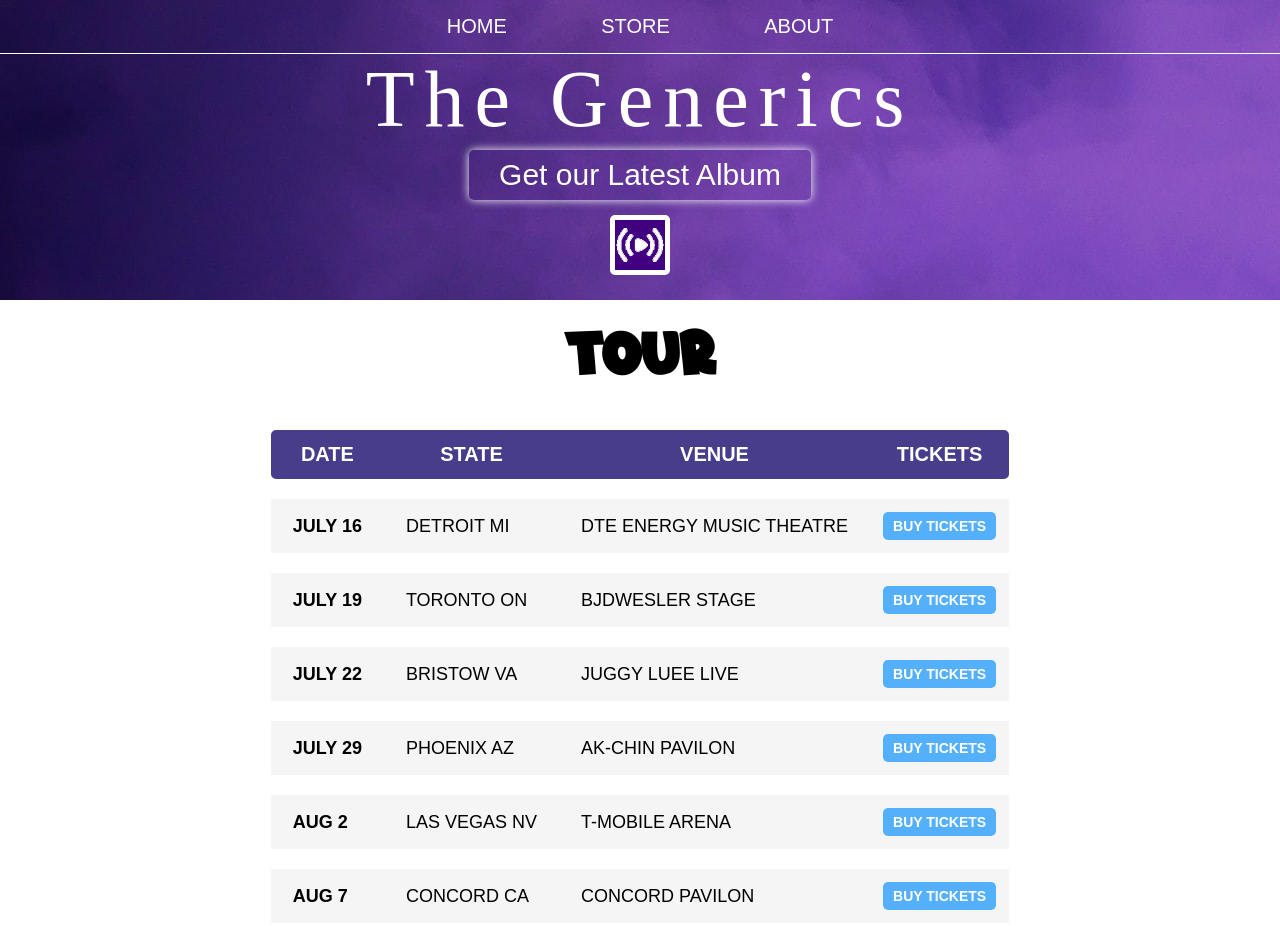
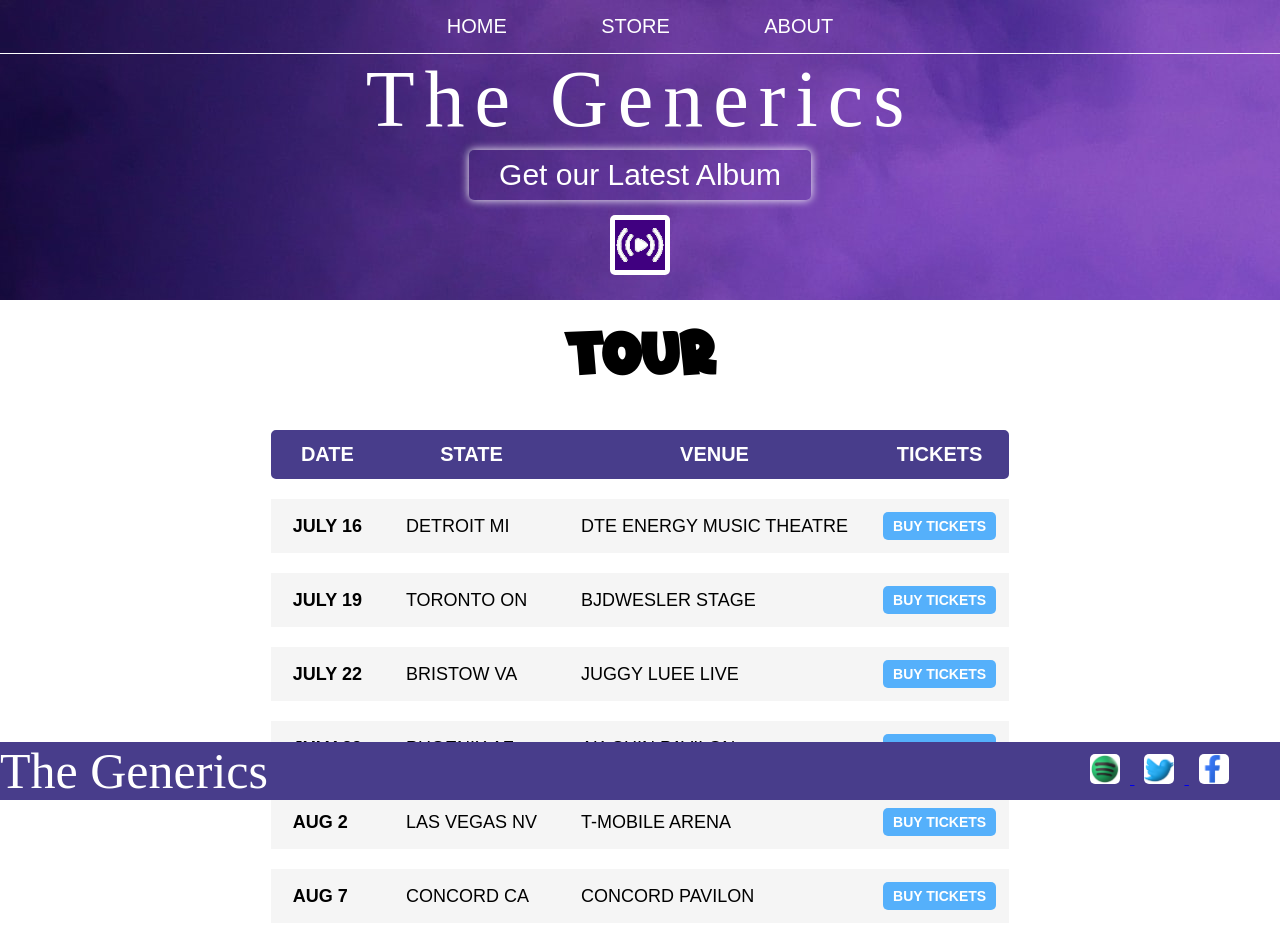
Before and after one commit to hb731212/BandPage, a plain HTML site: page index.html in a window 1280 px wide. Shown: the top 926 px of the page. Drawn offline with Linux system fonts and the light colour scheme; a web font is replaced by a local one.

Commit message:
Add files via upload

```diff
--- a/index.html
+++ b/index.html
@@ -41,7 +41,7 @@
             section table tbody tr td:hover { background-color: darkslateblue; color: white; border-radius: 5px; cursor: pointer; }
             section table tbody tr td:last-child:hover { background-color: white; }
 
-            footer { background-color: darkslateblue; display: flex; justify-content: space-between; align-items: center; }
+            footer { background-color: darkslateblue; display: flex; justify-content: space-between; align-items: center; position: fixed; left: 0; right: 0; bottom: 0; }
             footer p { font-family: 'myfont'; font-size: 50px; color: white; }
             footer div { width: 200px; }
             footer img { margin: 0px 10px; width: 30px; height: 30px; background-color: white; border-radius: 5px; cursor: pointer; }
```
